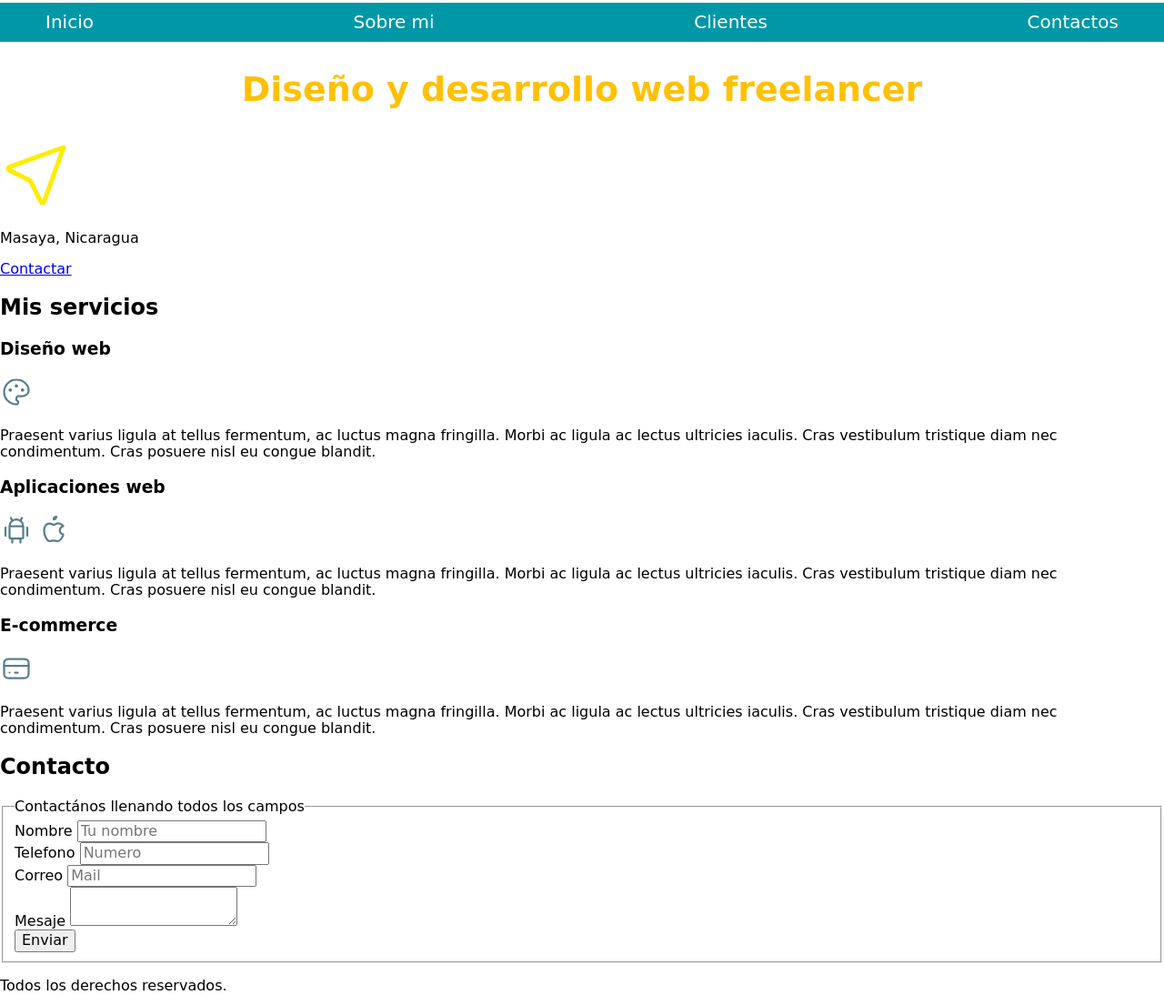
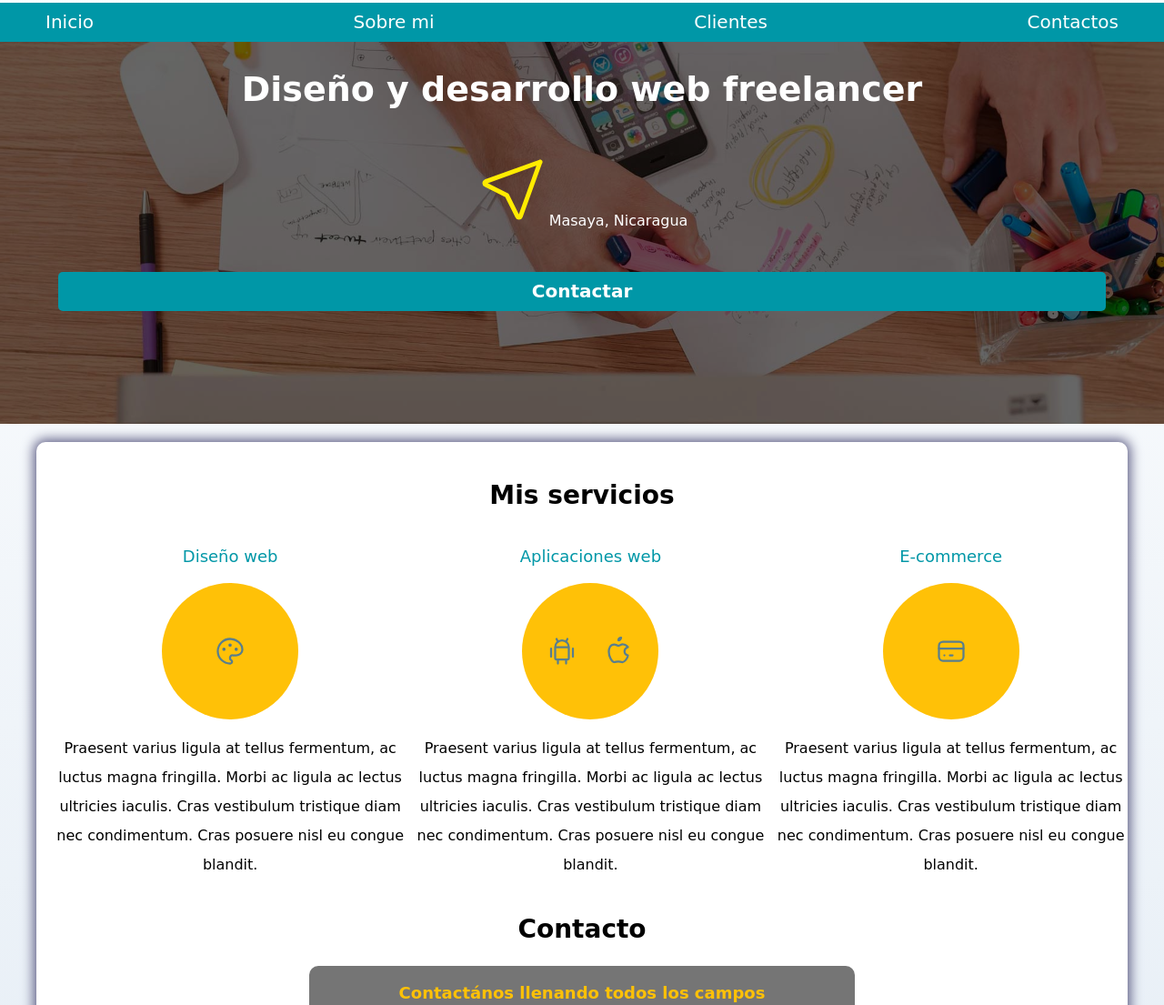
Before and after one commit to cber09/PaginaEmpezando, a plain HTML site: page index.html in a window 1280 px wide. Shown: the part 92-1197 px from the top of the page at 91% size. Drawn offline with Linux system fonts and the light colour scheme; a web font is replaced by a local one.

Commit message:
29/01/22

```diff
--- a/css/styles.css
+++ b/css/styles.css
@@ -11,11 +11,50 @@
 
 html{
     font-size: 62.5%;
+    box-sizing: border-box;
+    scroll-snap-type: y mandatory;
 }
+
+*, *:before, *:after {
+    box-sizing: inherit;
+}
+.sombra{
+    -webkit-box-shadow: 0px 0px 13px 3px rgba(94,94,133,1);
+-moz-box-shadow: 0px 0px 13px 3px rgba(94,94,133,1);
+box-shadow: 0px 0px 13px 3px rgba(94,94,133,1);
+    background-color: var(--blanco);
+    padding: 2rem;
+    border-radius: 1rem;
+}
+
+.servicios,
+.navegacion_principal,
+.formulario{
+    scroll-snap-align: center;
+    scroll-snap-stop: always;
+}
+
 
 body{
     font-size: 16px;
     font-family: 'Supermercado One', cursive;
+    background-image: linear-gradient(to top, #DFE9F3 0%, var(--blanco) 100%);
+}
+
+h1{
+    font-size: 3.8rem;
+}
+
+h2{
+    font-size: 2.8rem;
+}
+
+h3{
+    font-size: 1.8rem;
+}
+
+h1,h2,h3{
+    text-align: center;
 }
 
 .titulo{
@@ -32,6 +71,28 @@ body{
 .contenedor{
     max-width: 120rem;
     margin: 0 auto;
+}
+
+.boton{
+    background-color: var(--secundario);
+    color: var(--blanco);
+    padding: 1rem 3rem;
+    margin-top: 3rem;
+    font-size: 2rem;
+    text-decoration: none;
+    font-weight: bold;
+    border-radius: .5rem;
+    width: 90%;
+    text-align: center;
+    border: none;
+}
+.w-100{
+    width: 100%;
+}
+
+
+.boton:hover{
+    cursor: pointer;
 }
 
 .nav-bg{
@@ -63,17 +124,131 @@ body{
     background-color: var(--primario);
 
 }
+.hero{
+    background-image: url(../imagenes/hero.jpg);
+    background-repeat: no-repeat;
+    background-size: cover;
+    height: 420px;
+    position: relative;
+    margin-bottom: 2rem;
+}
 
-@media(min-width:480px){
-    h1{
+.contenido-hero{
+    position: absolute;
+    background-color: rgba(0,0,0,.2);
+    background-color: rgba(0 0 0 / 60%);
+    width: 100%;
+    height: 100%;
 
+    display: flex;
+    flex-direction: column;
+    align-items: center;
+}
+
+.contenido-hero h2,
+.contenido-hero p{
+    color: var(--blanco)
+}
+
+.ubicacion{
+    display: flex;
+    align-items: flex-start;
+}
+
+@media(min-width: 768px)
+{
+    .servicios{
+        display: grid;
+        grid-template-columns: 33.3% 33.3% 33.3%;
+        column-gap: 1rem;
+    }
+}
+.servicio{
+    display: flex;
+    flex-direction: column;
+    align-items: center;
+}
+.servicio h3{
+    color: var(--secundario);
+    font-weight: normal;
+
+}
+
+.servicio p{
+    line-height: 2;
+    text-align: center;
+}
+
+.servicio .iconos{
+    height: 15rem;
+    width: 15rem;
+    background-color: var(--primario);
+    border-radius: 50%;
+    display: flex;
+    justify-content: space-evenly;
+    align-items: center;
+}
+
+.formulario{
+    background-color: var(--gris);
+    width: min( 60rem, 100% );
+    margin: 0 auto;
+    padding: 2rem;
+    border-radius: 1rem;
+}
+
+
+.formulario fieldset{
+    border: none;
+
+}
+
+.formulario legend{
+    text-align: center;
+    font-size: 1.8rem;
+    font-weight: 700;
+    margin-bottom: 2rem;
+    color: var(--primario);
+}
+@media (min-width: 768px){
+    .contenedor-campos{
+        display: grid;
+        grid-template-columns: 50% 50%;
+        grid-template-rows: auto auto 20rem;
+        column-gap: 1rem;
+    }
+    .campo:nth-child(3),
+    .campo:nth-child(4){
+        grid-column: 1 / 3;
     }
 
 }
 
-@media(min-width:768px){
-    h1{
+.campo{
+    margin-bottom: 2rem;
+}
 
-    }
+.campo label{
+    color: white;
+    font-weight: bold;
+    margin-bottom: .5rem;
+    display: block;
 
 }
+.campo textarea{
+    height: 20rem;
+}
+
+.input-text{
+    width: 100%;
+    border: none;
+    padding: 1.5rem;
+    border-radius: .5rem;
+}
+.enviar .boton{
+    width: 100%;
+}
+
+.footer{
+    text-align: center;
+}
--- a/index.html
+++ b/index.html
@@ -27,21 +27,27 @@
     </nav>
 </div>
 
-    <section>
+    <section class="hero">
+        <div class="contenido-hero">
             <h2 class="titulo">Diseño y desarrollo web freelancer </h2>
-            <svg xmlns="http://www.w3.org/2000/svg" class="icon icon-tabler icon-tabler-location" width="80" height="80" viewBox="0 0 24 24" stroke-width="1.5" stroke="#ffec00" fill="none" stroke-linecap="round" stroke-linejoin="round">
+                <div class="ubicacion">
+                        <p><svg xmlns="http://www.w3.org/2000/svg" class="icon icon-tabler icon-tabler-location" width="80" height="80" viewBox="0 0 24 24" stroke-width="1.5" stroke="#ffec00" fill="none" stroke-linecap="round" stroke-linejoin="round">
                             <path stroke="none" d="M0 0h24v24H0z" fill="none"/>
                             <path d="M21 3l-6.5 18a0.55 .55 0 0 1 -1 0l-3.5 -7l-7 -3.5a0.55 .55 0 0 1 0 -1l18 -6.5" />
-              </svg>
-        <p>Masaya, Nicaragua </p>
-        <a href="#"> Contactar </a>
+                        </svg>Masaya, Nicaragua </p>
+                </div>
+
+            <a class="boton" href="#"> Contactar </a>
+        </div>
     </section>
 
-    <main>
+    <main class="contenedor sombra">
         <h2>Mis servicios </h2>
 
-        <section>
+        <div class="servicios">
+            <section class="servicio">
                 <h3>Diseño web </h3>
+                <div class="iconos">
                     <svg xmlns="http://www.w3.org/2000/svg" class="icon icon-tabler icon-tabler-palette" width="36" height="36" viewBox="0 0 24 24" stroke-width="1.5" stroke="#597e8d" fill="none" stroke-linecap="round" stroke-linejoin="round">
                         <path stroke="none" d="M0 0h24v24H0z" fill="none"/>
                         <path d="M12 21a9 9 0 1 1 0 -18a9 8 0 0 1 9 8a4.5 4 0 0 1 -4.5 4h-2.5a2 2 0 0 0 -1 3.75a1.3 1.3 0 0 1 -1 2.25" />
@@ -49,12 +55,15 @@
                         <circle cx="12" cy="7.5" r=".5" fill="currentColor" />
                         <circle cx="16.5" cy="10.5" r=".5" fill="currentColor" />
                     </svg>
+
+                </div>
                 <p>Praesent varius ligula at tellus fermentum, ac luctus magna fringilla.
                 Morbi ac ligula ac lectus ultricies iaculis. Cras vestibulum tristique diam nec condimentum. Cras posuere nisl eu congue blandit. </p>
             </section>
 
-        <section>
+            <section class="servicio">
                 <h3>Aplicaciones web </h3>
+                <div class="iconos">
                         <svg xmlns="http://www.w3.org/2000/svg" class="icon icon-tabler icon-tabler-brand-android" width="36" height="36" viewBox="0 0 24 24" stroke-width="1.5" stroke="#597e8d" fill="none" stroke-linecap="round" stroke-linejoin="round">
                         <path stroke="none" d="M0 0h24v24H0z" fill="none"/>
                         <line x1="4" y1="10" x2="4" y2="16" />
@@ -70,12 +79,14 @@
                         <path d="M9 7c-3 0 -4 3 -4 5.5c0 3 2 7.5 4 7.5c1.088 -.046 1.679 -.5 3 -.5c1.312 0 1.5 .5 3 .5s4 -3 4 -5c-.028 -.01 -2.472 -.403 -2.5 -3c-.019 -2.17 2.416 -2.954 2.5 -3c-1.023 -1.492 -2.951 -1.963 -3.5 -2c-1.433 -.111 -2.83 1 -3.5 1c-.68 0 -1.9 -1 -3 -1z" />
                         <path d="M12 4a2 2 0 0 0 2 -2a2 2 0 0 0 -2 2" />
                     </svg>
+                </div>
                 <p>Praesent varius ligula at tellus fermentum, ac luctus magna fringilla.
                 Morbi ac ligula ac lectus ultricies iaculis. Cras vestibulum tristique diam nec condimentum. Cras posuere nisl eu congue blandit. </p>
             </section>
 
-        <section>
+            <section class="servicio">
                 <h3>E-commerce </h3>
+                <div class="iconos">
                     <svg xmlns="http://www.w3.org/2000/svg" class="icon icon-tabler icon-tabler-credit-card" width="36" height="36" viewBox="0 0 24 24" stroke-width="1.5" stroke="#597e8d" fill="none" stroke-linecap="round" stroke-linejoin="round">
                         <path stroke="none" d="M0 0h24v24H0z" fill="none"/>
                         <rect x="3" y="5" width="18" height="14" rx="3" />
@@ -83,41 +94,46 @@
                         <line x1="7" y1="15" x2="7.01" y2="15" />
                         <line x1="11" y1="15" x2="13" y2="15" />
                     </svg>
+                </div>
+
                 <p>Praesent varius ligula at tellus fermentum, ac luctus magna fringilla.
                 Morbi ac ligula ac lectus ultricies iaculis. Cras vestibulum tristique diam nec condimentum. Cras posuere nisl eu congue blandit. </p>
             </section>
-
-    </main>
+        </div>
 
         <section>
             <h2>Contacto </h2>
-        <form>
+                <form class="formulario">
                     <fieldset>
-                <legend>
-                    Contactános llenando todos los campos
-                </legend>
-                <div>
+                        <legend> Contactános llenando todos los campos </legend>
+
+                            <div class="contenedor-campos">
+                                    <div class="campo">
                                         <label>Nombre</label>
-                    <input type="text" placeholder="Tu nombre">
+                                        <input class="input-text" type="text" placeholder="Tu nombre">
                                     </div>
-                <div>
+                                    <div class="campo">
                                         <label>Telefono </label>
-                    <input type="tel" placeholder="Numero">
+                                        <input class="input-text" type="tel" placeholder="Numero">
                                     </div>
-                <div>
+                                    <div class="campo ">
                                         <label>Correo</label>
-                    <input type="Email" placeholder="Mail">
+                                        <input class="input-text" type="Email" placeholder="Mail">
                                     </div>
-                <div>
-                    <label>Mesaje</label>
-                    <textarea></textarea>
+                                    <div class="campo">
+                                        <label >Mesaje</label>
+                                        <textarea class="input-text"></textarea>
                                     </div>
-                <input type="submit" value="Enviar">
+                                </div>
+                                <div class="enviar">
+                                    <input class="boton w-100" type="submit" value="Enviar">
+                                </div>
+
                     </fieldset>
                 </form>
         </section>
-
-    <footer>
+</main >
+    <footer class="footer">
         <p>Todos los derechos reservados.</p>
     </footer>
 
```
Also changed, not shown: imagenes/hero.jpg (added). Lines whose indentation alone changed are shown as unchanged.
